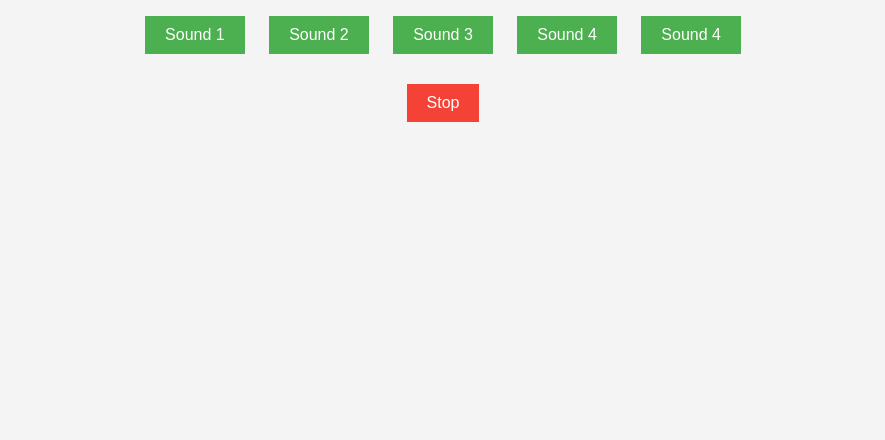
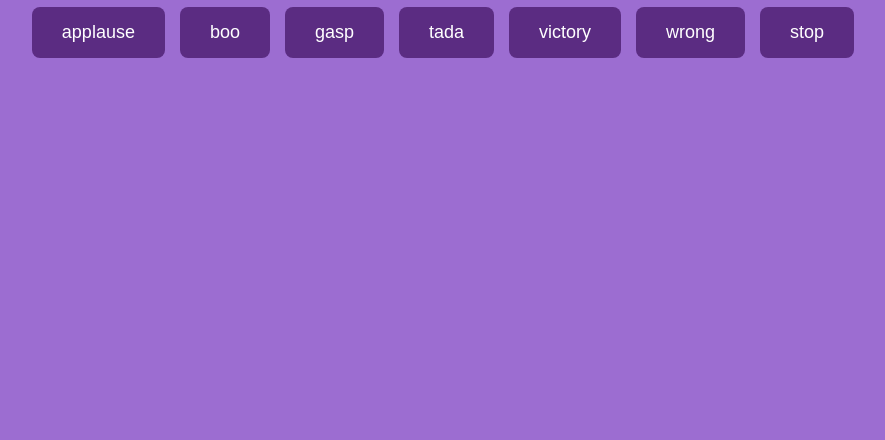
Before and after one commit to acciojob/Soundbar-avanishsinghav, a website: page main.html in a window 1280 px wide. Shown: the part 376-816 px from the top of the page, without its empty margins (197-1082 px from the left). Drawn offline with Linux system fonts and the light colour scheme.

Commit message:
created a submission

```diff
--- a/main.html
+++ b/main.html
@@ -1,25 +1,17 @@
 <!DOCTYPE html>
-<html lang="en">
-  <head>
-    <meta charset="UTF-8">
-    <meta http-equiv="X-UA-Compatible" content="IE=edge">
-    <meta name="viewport" content="width=device-width, initial-scale=1.0">
-    <title>Soundbar Application</title>
-    <link rel="stylesheet" href="styles.css">
-  </head>
-  <body>
-    <div id="app">
-      <h1>Soundbar</h1>
-      <section id="buttons">
 
-        <button class="btn" data-sound="sound1.mp3">Sound 1</button>
-        <button class="btn" data-sound="sound2.mp3">Sound 2</button>
-        <button class="btn" data-sound="sound3.mp3">Sound 3</button>
-        <button class="btn" data-sound="sound4.mp3">Sound 4</button>
-		   <button class="btn" data-sound="sound4.mp3">Sound 4</button>
-      </section>
-      <button class="stop">Stop</button>
-    </div>
-    <script src="script.js"></script>
-  </body>
+<html>
+
+<head>
+	<link rel="stylesheet" href="styles.css">
+</head>
+
+<body>
+	<!-- the entire body must be written by student -->
+	<div id="buttons"></div>
+    <script type="text/javascript" src="./script.js">
+</script>
+
+</body>
+
 </html>
--- a/script.js
+++ b/script.js
@@ -1,22 +1,44 @@
-//your JS code here. If required.
-const buttons = document.querySelectorAll(".btn");
-const Stopbuttons = document.querySelector(".stop");
+let buttonContainer = document.getElementById("buttons");
 
-let currentAudio = null;
-buttons.forEach(button=>{
-	button.addEventListener("click",()=>{
-		if(currentAudio){
-			currentAudio.pause();
-		}
-		const soundfile = button.getAttribute('data-sound');
-		currentAudio = new Audio(`sounds/${soundfile}`);
-		currentAudio.play();
-	})
-})
+const sounds = ["applause", "boo", "gasp", "tada", "victory", "wrong"];
 
-Stopbuttons.addEventListener("click",()=>{
-	if(currentAudio){
-		currentAudio.pause();
-		currentAudio.currentTime = 0;
-	}
-})
+let audioElements = {}; // Store audio elements
+
+sounds.forEach(sound => {
+    // Create button
+    const button = document.createElement("button");
+    button.classList.add("btn");
+    button.innerText = sound;
+
+    // Create an actual <audio> element in the DOM
+    const audio = document.createElement("audio");
+    audio.src = `sounds/${sound}.mp3`;
+    audio.setAttribute("id", sound); // Set ID for Cypress tests
+    buttonContainer.appendChild(audio); // Append <audio> to DOM
+
+    audioElements[sound] = audio; // Store the audio element in JS
+
+    // Add click event to play sound
+    button.addEventListener("click", () => {
+        stopAllSounds();
+        audio.play();
+    });
+
+    buttonContainer.appendChild(button);
+});
+
+// Create stop button
+const stopButton = document.createElement("button");
+stopButton.classList.add("stop");
+stopButton.innerText = "stop";
+
+stopButton.addEventListener("click", stopAllSounds);
+buttonContainer.appendChild(stopButton);
+
+// Stop all sounds
+function stopAllSounds() {
+    Object.values(audioElements).forEach(audio => {
+        audio.pause();
+        audio.currentTime = 0;
+    });
+}
--- a/styles.css
+++ b/styles.css
@@ -1,48 +1,25 @@
-/*  your css code here. If applicable */
 /*  your css code here. If applicable */
 body {
-    font-family: Arial, sans-serif;
+    background-color: #9C6DD1;
     display: flex;
     justify-content: center;
     align-items: center;
     height: 100vh;
-    margin: 0;
-    background-color: #f4f4f4;
 }
-
-#app {
-    text-align: center;
+#buttons {
+    display: flex;
+    gap: 15px;
 }
-
-#buttons {
-    margin: 20px 0;
+.btn, .stop {
+    background-color: #5B2C82;
+    color: white;
+    font-size: 18px;
+    padding: 15px 30px;
+    border: none;
+    border-radius: 8px;
+    cursor: pointer;
+    text-transform: lowercase;
 }
-
-.btn {
-    padding: 10px 20px;
-    margin: 10px;
-    font-size: 16px;
-    background-color: #4CAF50;
-    color: white;
-    border: none;
-    cursor: pointer;
-    transition: background-color 0.3s ease;
+.btn:hover, .stop:hover {
+    background-color: #4A1F66;
 }
-
-.btn:hover {
-    background-color: #45a049;
-}
-
-.stop {
-    padding: 10px 20px;
-    font-size: 16px;
-    background-color: #f44336;
-    color: white;
-    border: none;
-    cursor: pointer;
-    transition: background-color 0.3s ease;
-}
-
-.stop:hover {
-    background-color: #d32f2f;
-}
```
